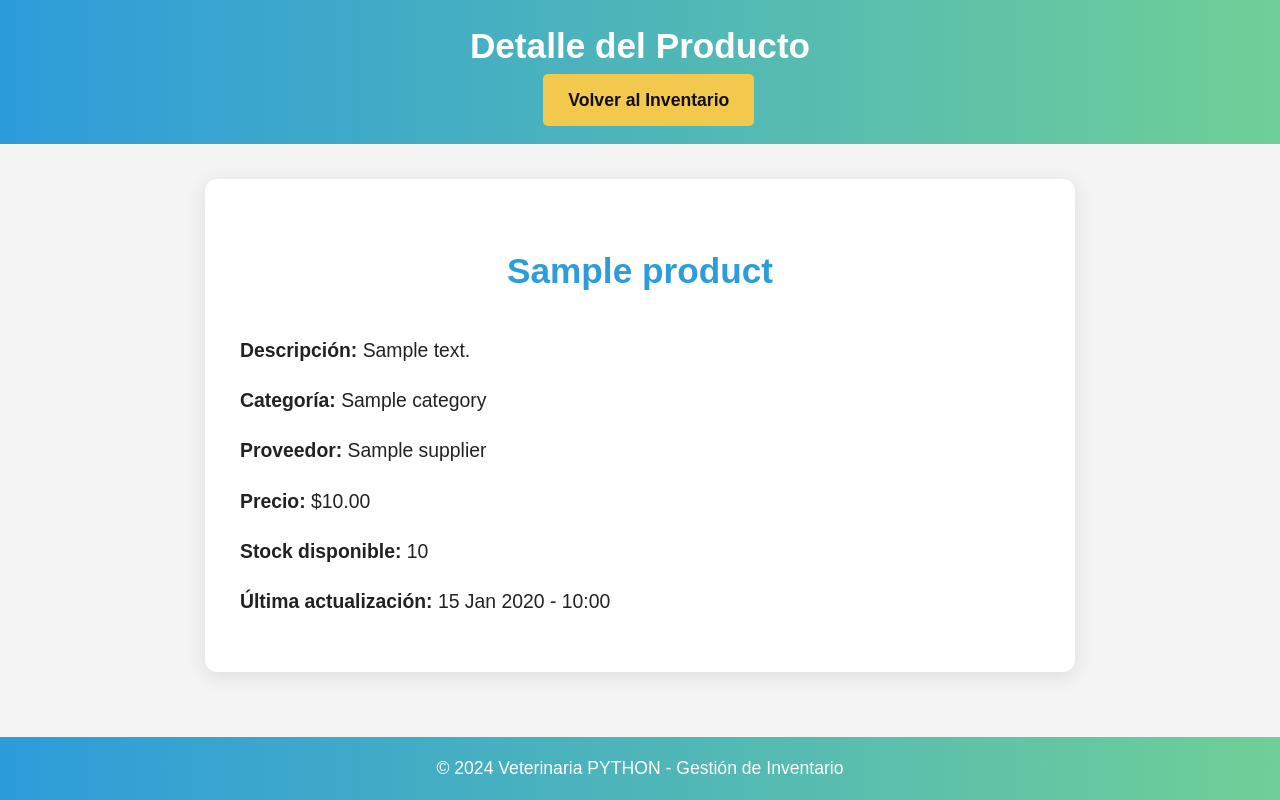
After one commit to yruedahu/veterinaria_frameworks, a Django app: page /inventory/product/1/ in a window 1280 px wide. The commit adds this page. Run offline with Django 5.2, Linux system fonts and the light colour scheme; tables that the repository leaves empty hold one stand-in row (values such as "Sample post").

Commit message:
Functional interpolation to inventory products

```diff
--- /dev/null
+++ b/apps/veterinary_inventory/static/css/product_detail.css
@@ -0,0 +1,105 @@
+/* product_detail.css */
+html, body {
+    height: 100%;
+    margin: 0;
+}
+
+
+body {
+    display: flex;
+    flex-direction: column;
+    min-height: 100vh;
+}
+
+.wrapper {
+    flex: 1;
+}
+
+body {
+    font-family: 'Poppins', sans-serif;
+    background-color: #f4f4f4;
+    color: #222;
+    font-size: 1.1em;
+    line-height: 1.6;
+    margin: 0;
+    padding: 0;
+}
+
+header, footer {
+    background: linear-gradient(to right, #2D9CDB, #6FCF97);
+    color: white;
+    text-align: center;
+    padding: 1em 0;
+}
+
+header h1 {
+    font-size: 2em;
+    margin: 0;
+}
+
+nav a {
+    color: white;
+    font-weight: bold;
+    text-decoration: none;
+    margin-left: 1em;
+}
+
+nav a:hover {
+    text-decoration: underline;
+    color: #F2C94C;
+}
+
+main.product-detail {
+    background: white;
+    max-width: 800px;
+    margin: 2em auto;
+    padding: 2em;
+    border-radius: 12px;
+    box-shadow: 0 4px 20px rgba(0,0,0,0.1);
+}
+
+.btn {
+    background: #F2C94C;
+    color: #120e0e;
+    padding: 12px 25px;
+    text-decoration: none;
+    border-radius: 5px;
+    font-weight: bold;
+    display: inline-block;
+    transition: background 0.3s, transform 0.2s;
+}
+
+.btn:hover {
+    background: #e1b83c;
+    transform: scale(1.02);
+}
+
+
+.product-detail h2 {
+    text-align: center;
+    font-size: 2em;
+    margin-bottom: 1em;
+    color: #2D9CDB;
+}
+
+.product-detail img {
+    display: block;
+    margin: 0 auto 1em;
+    max-width: 100%;
+    border-radius: 10px;
+    box-shadow: 0 2px 10px rgba(0,0,0,0.1);
+}
+
+.product-detail ul {
+    list-style: none;
+    padding: 0;
+}
+
+.product-detail li {
+    margin-bottom: 1em;
+    font-size: 1.1em;
+}
+
+footer p {
+    margin: 0;
+}
--- a/apps/veterinary_inventory/templates/veterinary_inventory/inventory_home.html
+++ b/apps/veterinary_inventory/templates/veterinary_inventory/inventory_home.html
@@ -28,7 +28,7 @@
         <div class="hero-text">
             <h2>Gestiona tu Inventario</h2>
             <p>Controla y administra los productos de tu veterinaria de manera eficiente.</p>
-            <a href="#" class="btn">Ver Productos</a>
+            <a href="product/1/" class="btn">Ver Productos</a>
         </div>
         <div class="hero-image">
             <img src="{% static 'images/inventory.png' %}" alt="Inventario de productos">
--- /dev/null
+++ b/apps/veterinary_inventory/templates/veterinary_inventory/product_detail.html
@@ -0,0 +1,38 @@
+{% load static %}
+<!DOCTYPE html>
+<html lang="es">
+
+<head>
+    <meta charset="UTF-8">
+    <title>{{ product.name }} - Detalle</title>
+    <link rel="stylesheet" href="{% static 'css/product_detail.css' %}">
+</head>
+
+<body>
+    <div class="wrapper">
+        <header>
+            <h1>Detalle del Producto</h1>
+            <nav>
+                <a href="{% url 'home_inventory' %}" class="btn">Volver al Inventario</a>
+            </nav>
+        </header>
+
+        <main class="product-detail">
+            <h2>{{ product.name }}</h2>
+            <ul>
+                <li><strong>Descripción:</strong> {{ description }}</li>
+                <li><strong>Categoría:</strong> {{ category }}</li>
+                <li><strong>Proveedor:</strong> {{ supplier }}</li>
+                <li><strong>Precio:</strong> ${{ price }}</li>
+                <li><strong>Stock disponible:</strong> {{ stock }}</li>
+                <li><strong>Última actualización:</strong> {{ product.updated_at|date:"d M Y - H:i" }}</li>
+            </ul>
+        </main>
+    </div>
+
+    <footer>
+        <p>&copy; 2024 Veterinaria PYTHON - Gestión de Inventario</p>
+    </footer>
+</body>
+
+</html>
--- a/apps/veterinary_inventory/urls.py
+++ b/apps/veterinary_inventory/urls.py
@@ -3,4 +3,5 @@ from . import views
 
 urlpatterns = [
     path('', views.inventory_home, name='home_inventory'),
+    path('product/<int:product_id>/', views.product_detail, name='product_detail'),
 ]
--- a/apps/veterinary_inventory/views.py
+++ b/apps/veterinary_inventory/views.py
@@ -1,5 +1,18 @@
-from django.shortcuts import render
-from django.http import HttpResponse
+from django.shortcuts import render, get_object_or_404
+from .models import Product
 
 def inventory_home(request):
     return render(request, 'veterinary_inventory/inventory_home.html')
+
+def product_detail(request, product_id):
+    product = get_object_or_404(Product, pk=product_id)
+
+    context = {
+        'product': product,
+        'category': product.category.name,
+        'supplier': product.supplier.name if product.supplier else "Sin proveedor",
+        'price': product.price,
+        'description': product.description,
+        'stock': product.stock.quantity if hasattr(product, 'stock') else 0
+    }
+    return render(request, 'veterinary_inventory/product_detail.html', context)
```
